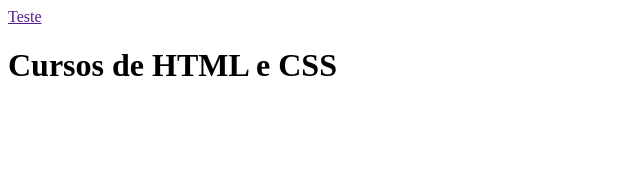
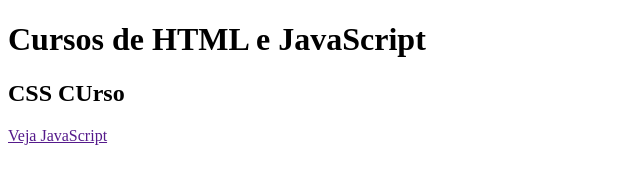
Before and after one commit to ivanostorari/CURSO-DE-FRONT-END-ORIGAMID, a plain HTML site: page web/index.html in a window 1280 px wide. Shown: the whole page, without its empty margins (0-640 px from the left). Drawn offline with Linux system fonts and the light colour scheme.

Commit message:
continuação do curso

```diff
--- a/web/index.html
+++ b/web/index.html
@@ -7,8 +7,11 @@
 </head>
 
 <body>
-  <a href="">Teste</a>
-  <h1>Cursos de HTML e CSS </h1>
+  <!-- h1 é o titulo de vível 1 -->
+
+  <h1>Cursos de HTML e JavaScript</h1>
+  <h2> CSS CUrso</h2>
+  <a href="">Veja JavaScript</a>
 
   <body>
 
```
